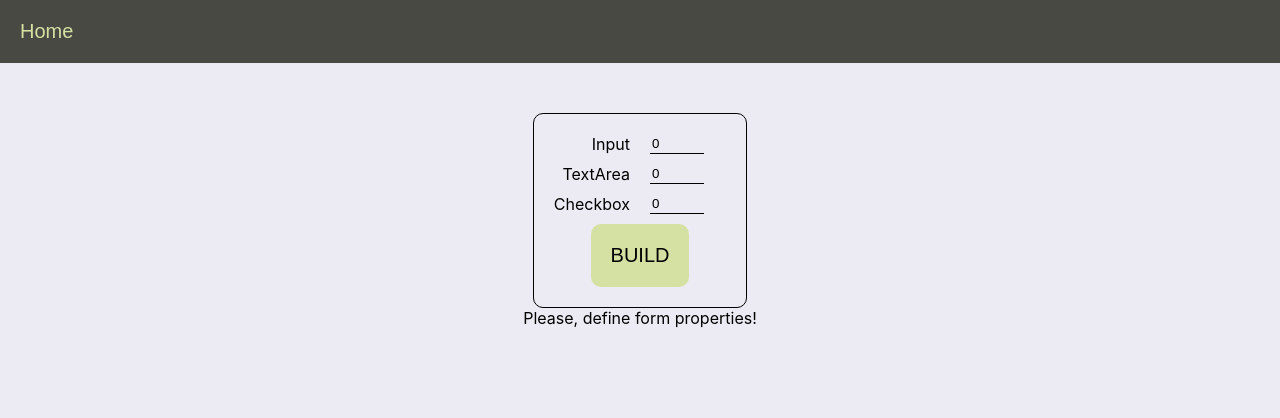
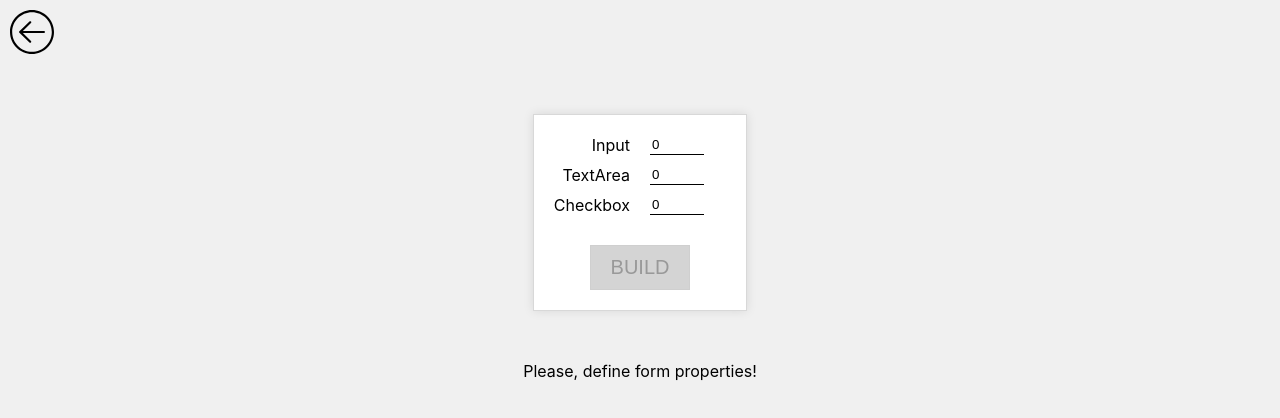
Before and after one commit to egorokunevich/fmpq8327, a React (Create React App) app: page / in a window 1280 px wide. Both pictures are taken after a click on the button "FORM". Shown: the top 418 px of the page. Built offline with nearby package versions, Linux system fonts and the light colour scheme; the HTML template or start-up script is replaced by a standard one.

Commit message:
feat: style buttons, form builder

```diff
--- a/src/components/Button/styles.ts
+++ b/src/components/Button/styles.ts
@@ -1,16 +1,20 @@
 import styled from 'styled-components';
 
 export const ButtonSC = styled.button`
-  border-radius: 10px;
-  border: none;
+  border: 1px solid rgb(207, 207, 207);
   outline: none;
   font-size: 20px;
-  padding: 20px;
-  background-color: #d5e1a3;
+  padding: 10px 20px;
+  background-color: rgb(255, 255, 255);
   transition: 0.2s;
   cursor: pointer;
 
   &:hover {
     background-color: #e2f89c;
   }
+
+  &:disabled {
+    background-color: rgb(212, 212, 212);
+    cursor: default;
+  }
 `;
--- a/src/components/FormBuilderField/FormBuilderField.tsx
+++ b/src/components/FormBuilderField/FormBuilderField.tsx
@@ -15,7 +15,7 @@ const FormBuilderField = ({ label, count, setCount }: IFormBuilderFieldProps) =>
   return (
     <FormBuilderFieldSC>
       <FormBuilderLabelSC>{label}</FormBuilderLabelSC>
-      <FormBuilderInputSC type="number" value={count} onChange={handleChange} />
+      <FormBuilderInputSC type="number" min={0} value={count} onChange={handleChange} />
     </FormBuilderFieldSC>
   );
 };
--- a/src/index.css
+++ b/src/index.css
@@ -1,5 +1,5 @@
 body {
-  background-color: #ecebf3;
+  background-color: #f0f0f0;
   margin: 0;
   font-family: -apple-system, BlinkMacSystemFont, 'Segoe UI', 'Roboto', 'Oxygen', 'Ubuntu',
     'Cantarell', 'Fira Sans', 'Droid Sans', 'Helvetica Neue', sans-serif;
--- a/src/pages/FormPage/FormPage.tsx
+++ b/src/pages/FormPage/FormPage.tsx
@@ -1,7 +1,15 @@
 import { useState } from 'react';
 import Button from '../../components/Button/Button';
-import { FormBuilderContainerSC, FormSC, HeaderButtonSC, HeaderSC, PageWrapperSC } from './styles';
+import {
+  FormBuilderContainerSC,
+  FormBuilderFieldsSC,
+  FormSC,
+  GoBackButtonSC,
+  PageWrapperSC,
+} from './styles';
 import FormBuilderField from '../../components/FormBuilderField/FormBuilderField';
+// import backIcon from '/backIcon.svg';
+import { ReactComponent as BackIcon } from '../../assets/backIcon.svg';
 
 interface IFormPageProps {
   navigate: (url: string) => void;
@@ -27,8 +35,6 @@ const FormPage = ({ navigate }: IFormPageProps) => {
     if (!displayedForm) {
       if (Object.values(formData).every(value => value === 0)) {
         return <div>Please, define form properties!</div>;
-      } else if (!Object.values(formData).some(value => value > 0)) {
-        return <div>Can't build a form with defined properties!</div>;
       }
     } else {
       return <FormSC>{renderFormElements()}</FormSC>;
@@ -75,11 +81,13 @@ const FormPage = ({ navigate }: IFormPageProps) => {
 
   return (
     <div>
-      <HeaderSC>
-        <HeaderButtonSC onClick={() => navigate('/')}>Home</HeaderButtonSC>
-      </HeaderSC>
+      <GoBackButtonSC onClick={() => navigate('/')}>
+        <BackIcon />
+        {/* <img src="/backIcon.svg" alt="go back" /> */}
+      </GoBackButtonSC>
       <PageWrapperSC>
         <FormBuilderContainerSC>
+          <FormBuilderFieldsSC>
             <FormBuilderField
               label={'Input'}
               count={formData.inputsCount}
@@ -95,7 +103,14 @@ const FormPage = ({ navigate }: IFormPageProps) => {
               count={formData.checkboxesCount}
               setCount={count => setFormData(prev => ({ ...prev, checkboxesCount: count }))}
             />
-          <Button onClick={() => setDisplayedForm({ ...formData })}>BUILD</Button>
+          </FormBuilderFieldsSC>
+          <Button
+            onClick={() => setDisplayedForm({ ...formData })}
+            disabled={
+              !formData.checkboxesCount && !formData.inputsCount && !formData.textAreasCount
+            }>
+            BUILD
+          </Button>
         </FormBuilderContainerSC>
         {renderForm()}
       </PageWrapperSC>
--- a/src/pages/FormPage/styles.ts
+++ b/src/pages/FormPage/styles.ts
@@ -1,33 +1,11 @@
 import styled from 'styled-components';
-
-export const HeaderSC = styled.header`
-  display: flex;
-  align-items: center;
-  padding: 10px;
-  background-color: rgb(72, 73, 66);
-`;
 
 export const PageWrapperSC = styled.div`
   display: flex;
   flex-direction: column;
   align-items: center;
   padding: 50px;
-`;
-
-export const HeaderButtonSC = styled.button`
-  padding: 10px;
-  font-size: 20px;
-  text-decoration: none;
-  color: #d5e1a3;
-  background-color: transparent;
-  border: none;
-  outline: none;
-  cursor: pointer;
-  transition: 0.2s;
-
-  &:hover {
-    color: #e2f89c;
-  }
+  gap: 50px;
 `;
 
 export const FormBuilderContainerSC = styled.div`
@@ -35,9 +13,18 @@ export const FormBuilderContainerSC = styled.div`
   flex-direction: column;
   align-items: center;
   max-width: 500px;
-  border-radius: 10px;
-  border: 1px solid black;
+  border: 1px solid rgb(216, 216, 216);
+  box-shadow: 0 0 10px rgba(0, 0, 0, 0.1);
   padding: 20px;
+  gap: 30px;
+  background-color: #ffffff;
+`;
+
+export const FormBuilderFieldsSC = styled.div`
+  display: flex;
+  flex-direction: column;
+  align-items: center;
+  width: 100%;
   gap: 10px;
 `;
 
@@ -51,3 +38,23 @@ export const FormSC = styled.form`
   padding: 20px;
   gap: 10px;
 `;
+
+export const GoBackButtonSC = styled.button`
+  display: flex;
+  justify-content: center;
+  align-items: center;
+  width: 64px;
+  height: 64px;
+  background: transparent;
+  border: none;
+  outline: none;
+  cursor: pointer;
+  margin: 0;
+  padding: 10px;
+  transition: 0.2s;
+  color: rgb(80, 80, 80);
+
+  &:hover {
+    color: #000000;
+  }
+`;
```
Also changed, not shown: src/assets/backIcon.svg (added). Lines whose indentation alone changed are shown as unchanged.
